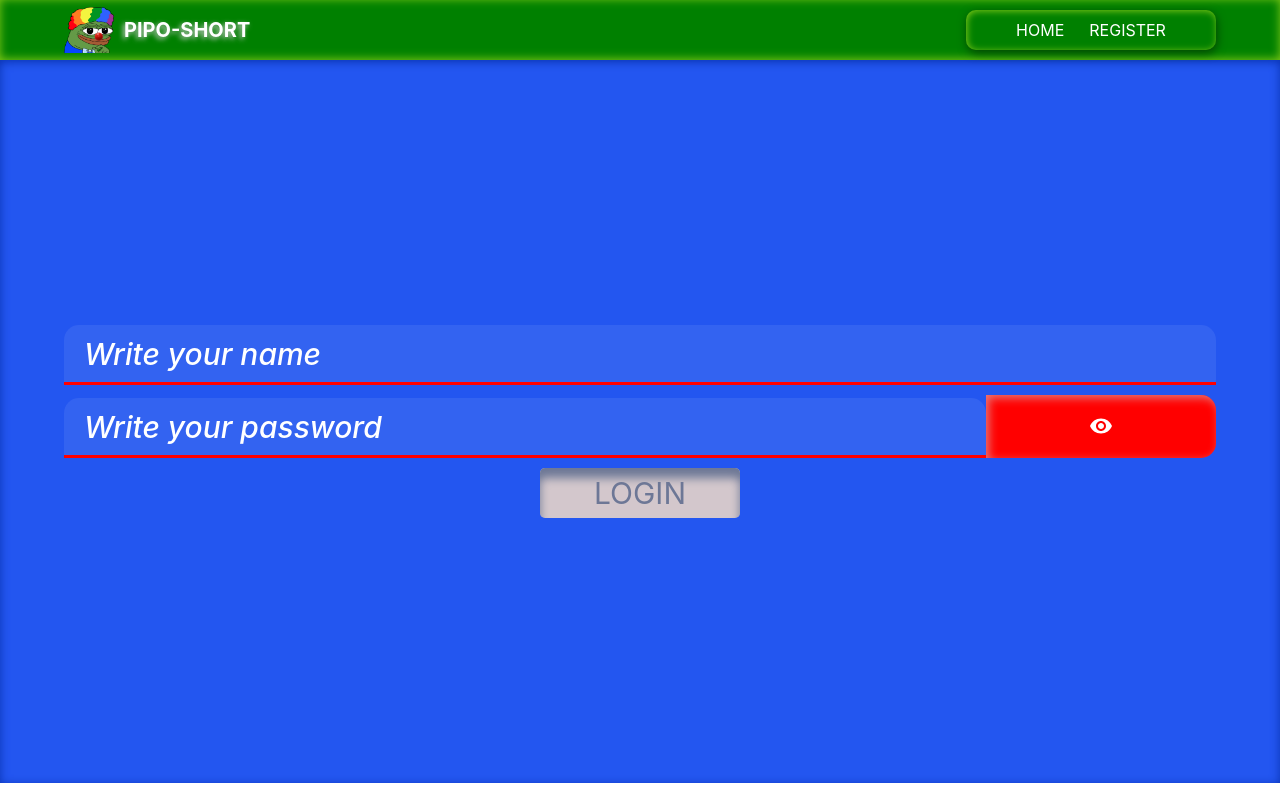
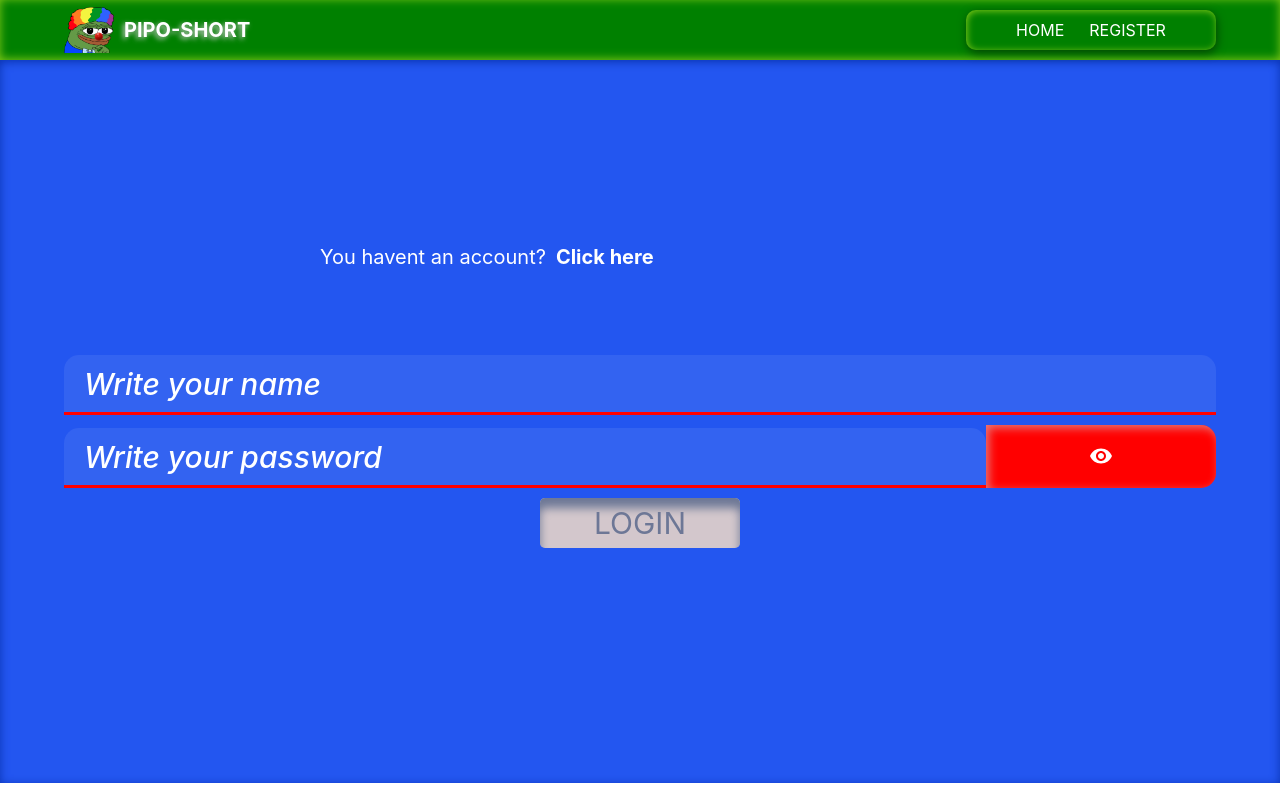
Before and after one commit to miguelCidPaz/pipo-short-front, a React (Create React App) app: page /forms/1 in a window 1280 px wide. Built offline with nearby package versions, Linux system fonts and the light colour scheme.

Commit message:
añadido switch login/register

```diff
--- a/src/components/Forms/PrincipalForm.jsx
+++ b/src/components/Forms/PrincipalForm.jsx
@@ -1,5 +1,5 @@
 import Login from './Internal-components/Login'
-import {useParams} from 'react-router-dom';
+import { useParams, Link } from 'react-router-dom';
 import Register from './Internal-components/Register';
 
 const PrincipalForm = () => {
@@ -7,9 +7,14 @@ const PrincipalForm = () => {
 
     return (
         <section className="form--main">
+            <div className='form--redirect'>
+                {params.type === 'register' ?
+                    <><p className='form--redirect-text'>You have an account?</p><Link className='form--redirect-link' to={'/forms/login'}>Click here</Link></> :
+                    <><p className='form--redirect-text'>You havent an account?</p><Link className='form--redirect-link' to={'/forms/register'}>Click here</Link></>}
+            </div>
             {params.type === 'register' ?
-            <Register /> :
-            <Login />
+                <Register /> :
+                <Login />
             }
         </section>
     )
--- a/src/components/Forms/style.scss
+++ b/src/components/Forms/style.scss
@@ -100,6 +100,32 @@
     }
 }
 
+.form--redirect{
+    position: relative;
+    width: 50%;
+    height: 60px;
+    top: -50px;
+    display: flex;
+    flex-direction: row;
+    gap: 10px;
+    flex-wrap: wrap;
+}
+
+.form--redirect-text, .form--redirect-link{
+    font-size: 20px;
+    color: $text-color;
+    text-decoration: none;
+}
+
+.form--redirect-link{
+    color: $text-color;
+    font-weight: bolder;
+
+    &:hover{
+        text-shadow: 0 0 10px $text-color-deg;
+    }
+}
+
 .form--submit-disabled{
     cursor: auto;
     opacity: 0.8;
```
